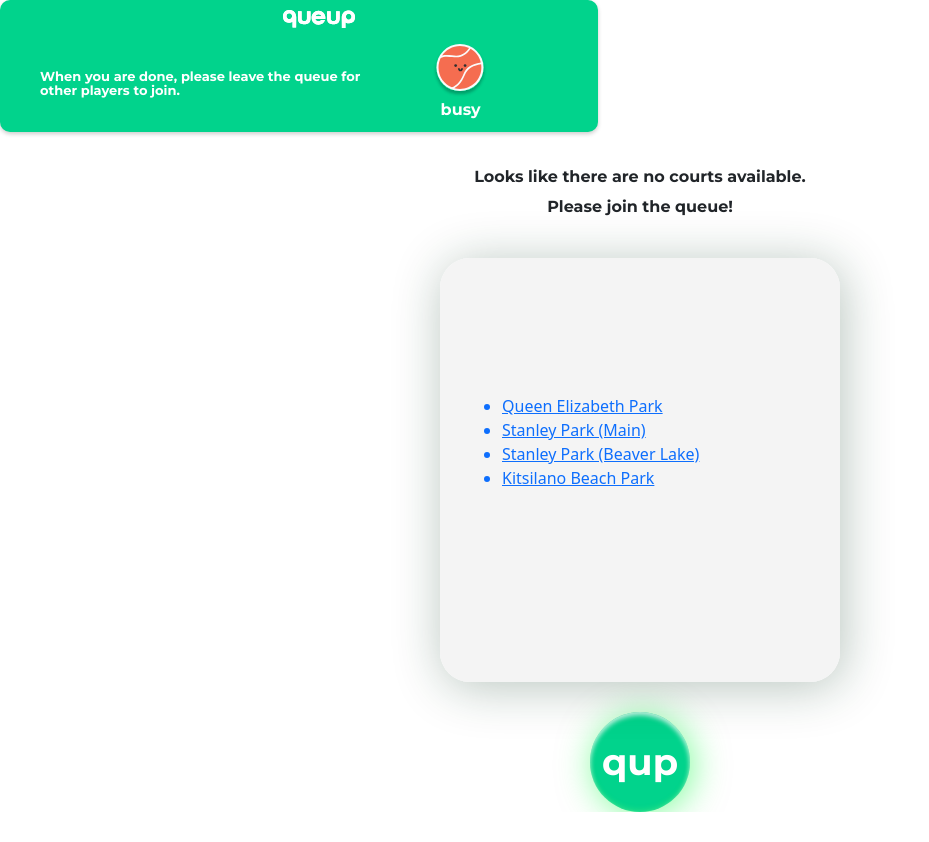
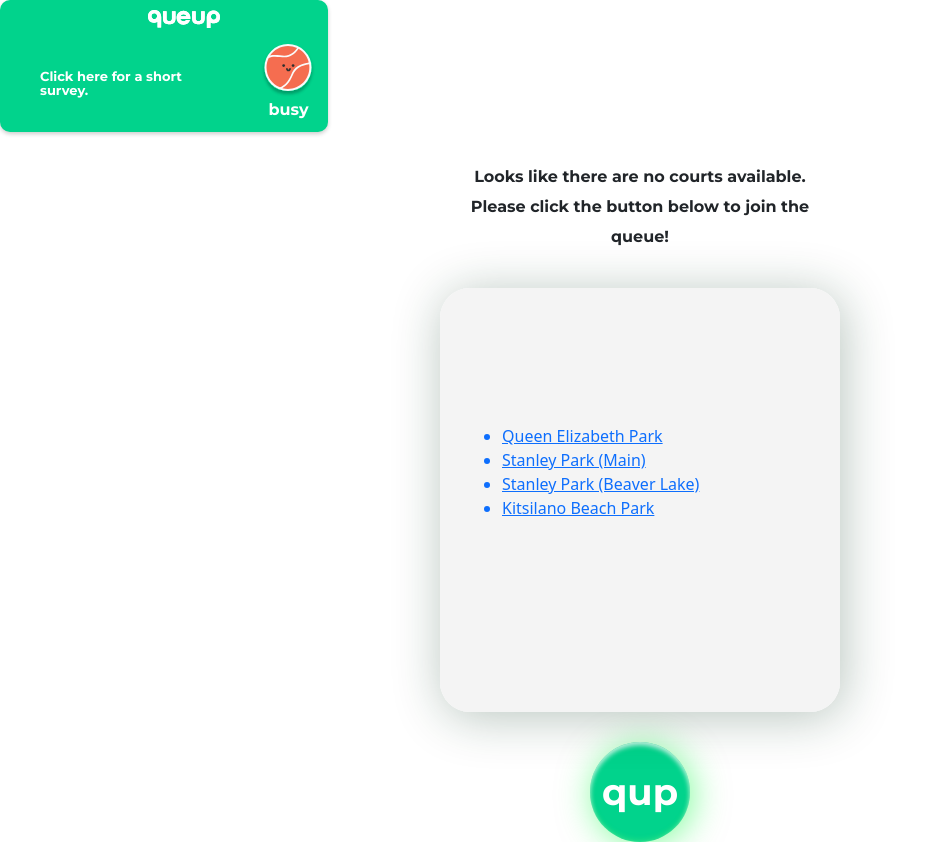
Before and after one commit to germainechu/CourtFinder-WebApp, a React (Create React App) app in the folder queup/: page /queue in a window 1280 px wide. Shown: the whole page, without its empty margins (0-929 px from the left). Before the commit the page ends 812 px from the top, so only its background shows below. Built offline with nearby package versions, Linux system fonts and the light colour scheme; no server answers.

Commit message:
demo build

```diff
--- a/queup/src/components/SecondPage/LocationHeader/LocationHeader.jsx
+++ b/queup/src/components/SecondPage/LocationHeader/LocationHeader.jsx
@@ -29,7 +29,7 @@
     <div className="location-header">
       <div className="location-text">
         <h1 className="location-name">{locationName}</h1>
-        <p className="location-broadcast">When you are done, please leave the queue for other players to join.</p>
+        <p className="location-broadcast">Click here for a short survey.</p>
       </div>
       <div className='location-status'>
       {/* {tennisBoy} */}
--- a/queup/src/components/SecondPage/LocationMap/LocationMap.jsx
+++ b/queup/src/components/SecondPage/LocationMap/LocationMap.jsx
@@ -49,7 +49,7 @@
     <>
       <div className="location-frame">
         <p className="location-frame--info">
-          Looks like there are no courts available. Please join the queue!
+          Looks like there are no courts available. Please click the button below to join the queue!
         </p>
         <div className="location-frame--background">
           <div className="location-frame--container">
```
Also changed, not shown: 7 other files (tests, documents, lock files or other folders).
